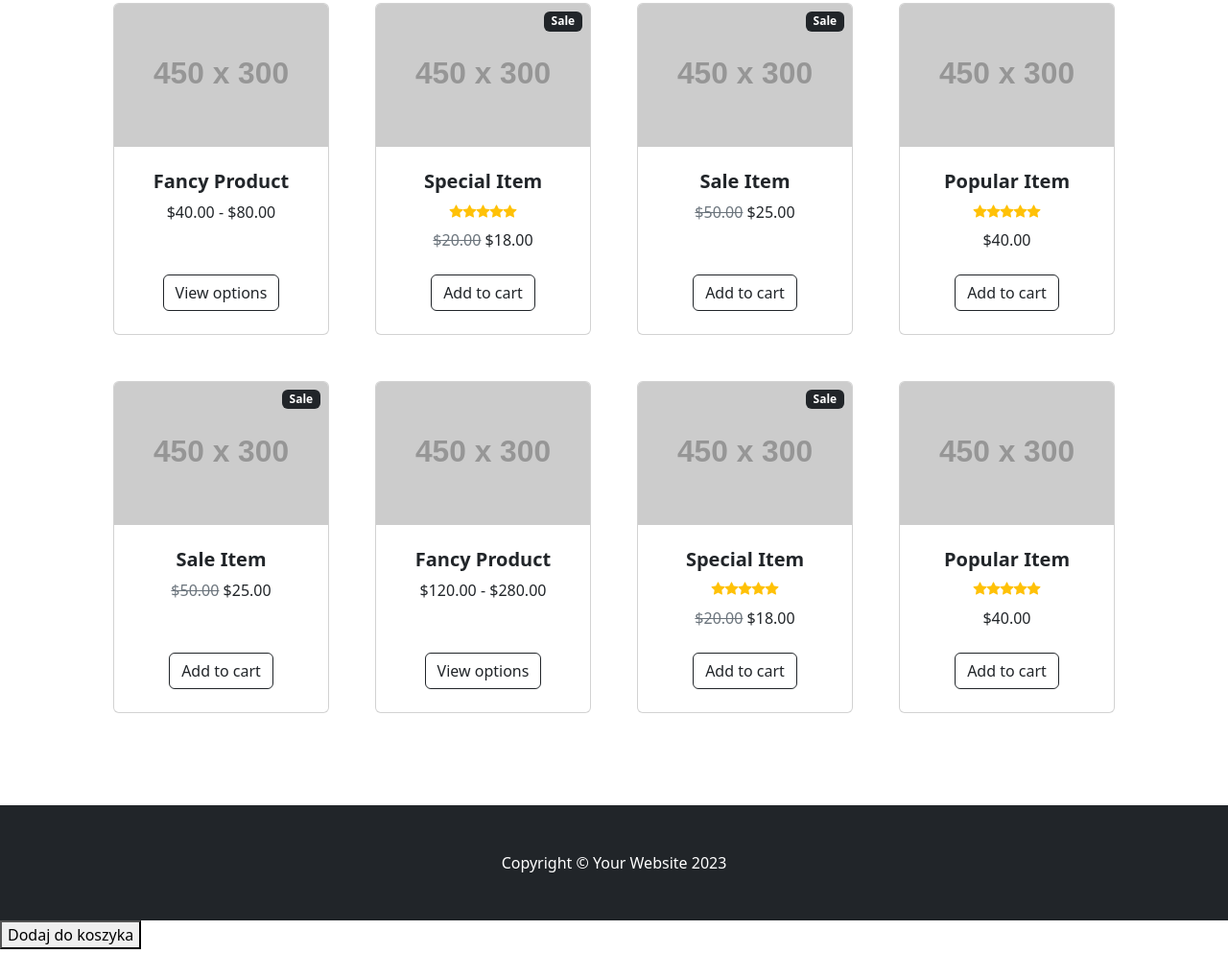
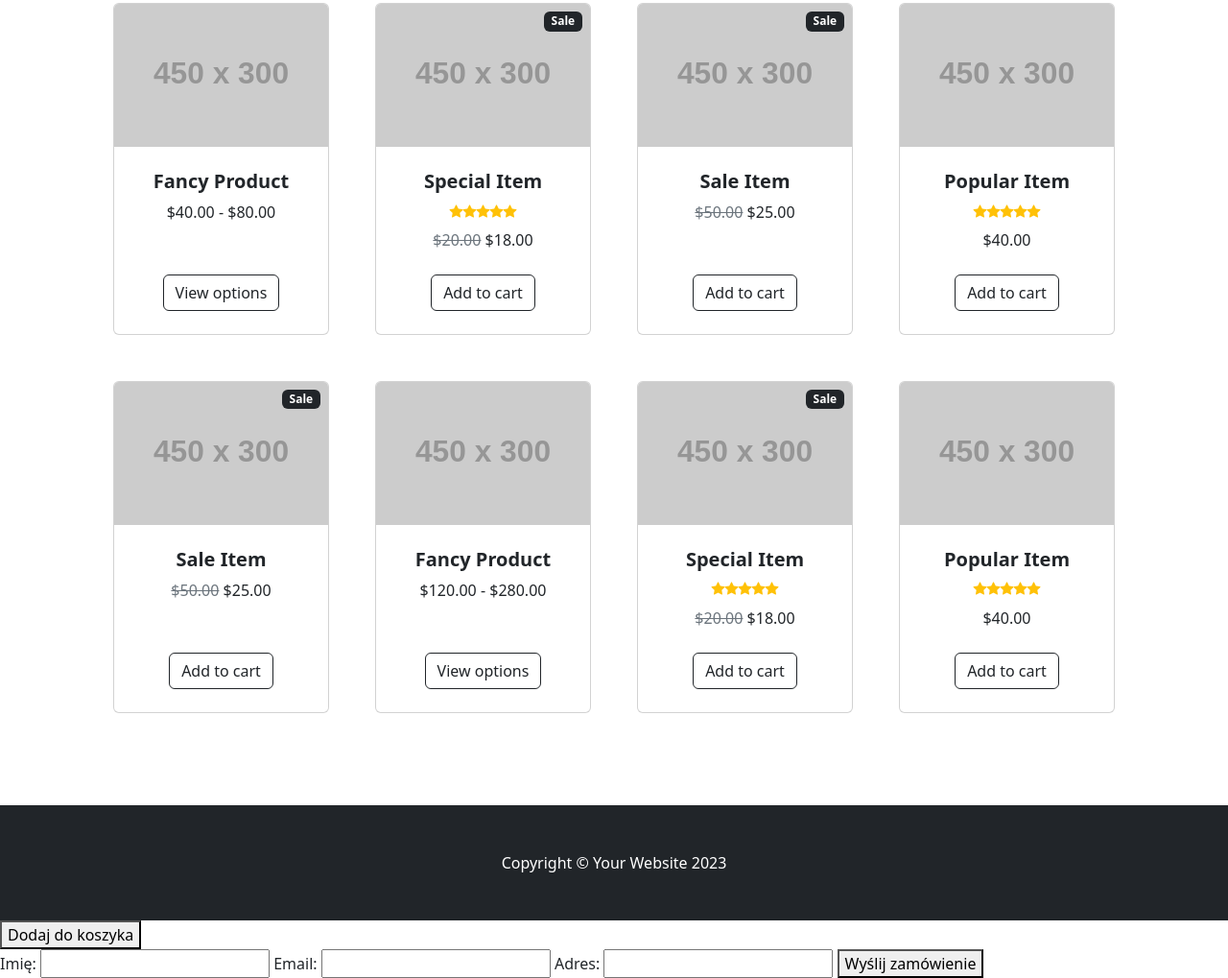
Before and after one commit to michalvapeshop-ai/vapepuffs-miniapp, a plain HTML site: page index.html in a window 1280 px wide. Shown: the part 446-1465 px from the top of the page at 96% size. Before the commit the page ends 1435 px from the top, so only its background shows below. Drawn offline with nearby package versions, Linux system fonts and the light colour scheme; placeholder pictures from the web are drawn by us.

Commit message:
Update index.html

```diff
--- a/index.html
+++ b/index.html
@@ -263,9 +263,21 @@
         <script src="https://cdn.jsdelivr.net/npm/bootstrap@5.2.3/dist/js/bootstrap.bundle.min.js"></script>
         <!-- Core theme JS-->
         <script src="js/scripts.js"></script>
-        <button onclick="addToCart('Eonys P36K', 60)">
+        <button onclick="addToCart('Merry Mi Blade 30K', 60)">
   Dodaj do koszyka
 </button>
+<form id="order-form">
+    <label for="name">Imię:</label>
+    <input type="text" id="name" required>
+
+    <label for="email">Email:</label>
+    <input type="email" id="email" required>
+
+    <label for="address">Adres:</label>
+    <input type="text" id="address" required>
+
+    <button type="submit">Wyślij zamówienie</button>
+</form>
 
     </body>
 </html>
```
